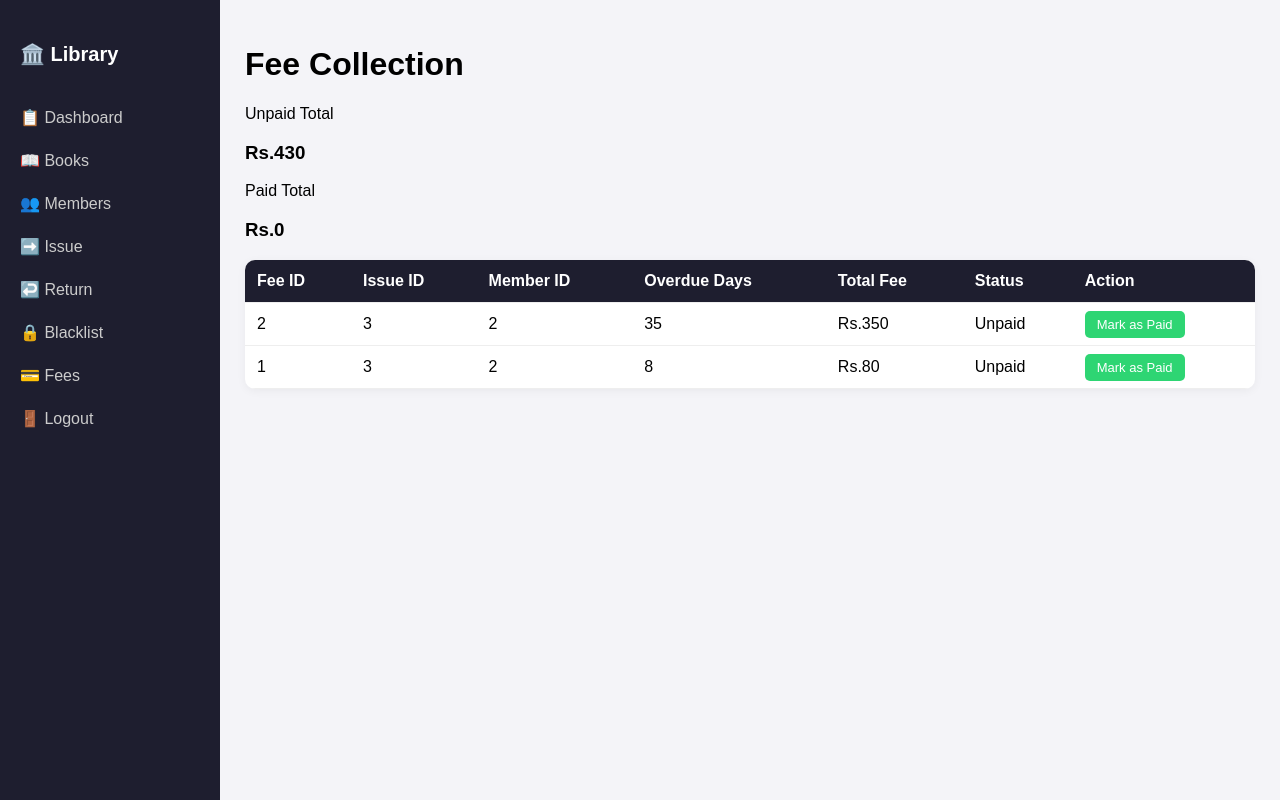
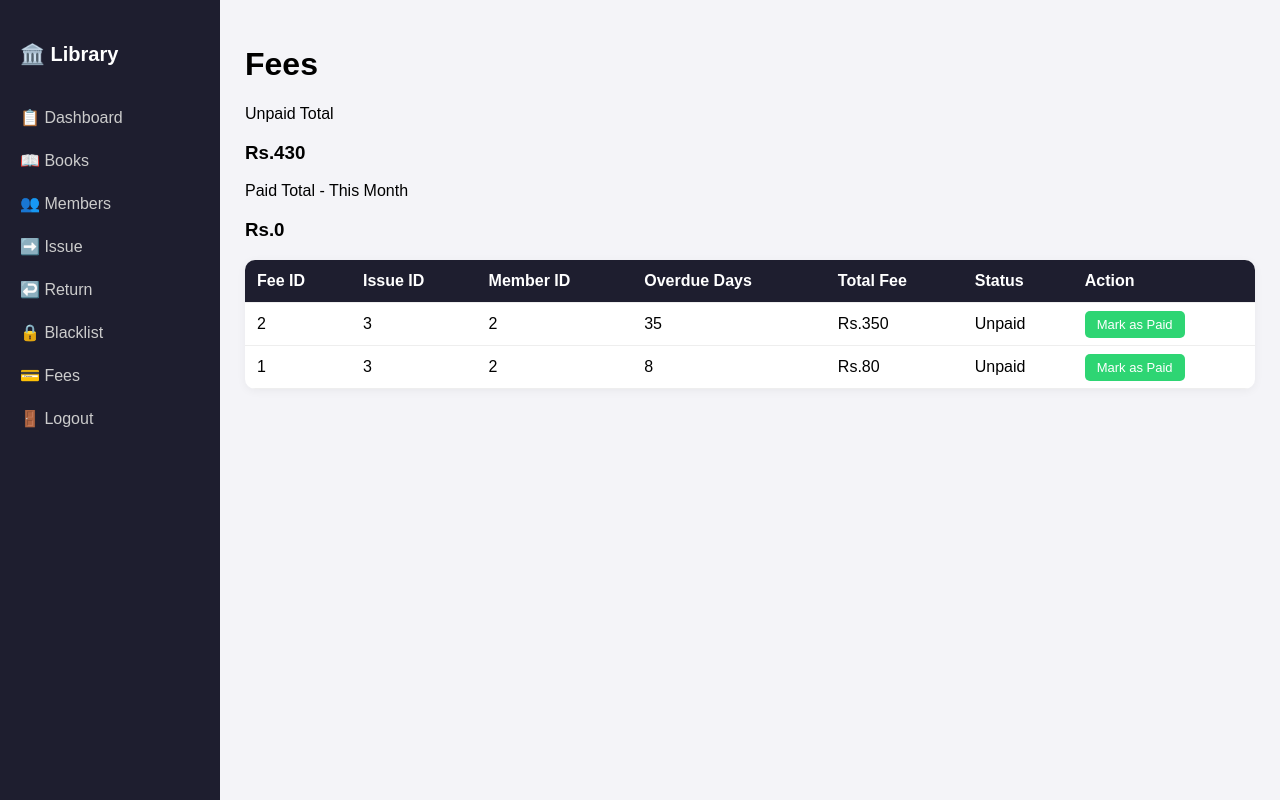
Before and after one commit to Devinfrfr/Smart-library-management-system, a PHP site: page /fees.php in a window 1280 px wide. Run offline with PHP 8.4, Linux system fonts and the light colour scheme; the visitor is signed in with stand-in values (Sample User, id 1); data comes from the database, SQL or seed files in the repository.

Commit message:
Upadate fess.php

```diff
--- a/fees.php
+++ b/fees.php
@@ -1,4 +1,10 @@
 <?php
+
+// fees.php — Fee Collection
+// * Members with an unpaid fee older than 30 days are auto-blocked.
+// * Marking a member's last unpaid fee as Paid auto-unblocks them.
+
+
 include "includes/db_connect.php";
 
 if (!isset($_SESSION['admin'])) {
@@ -6,48 +12,91 @@ if (!isset($_SESSION['admin'])) {
     exit();
 }
 
+// Auto-block members with an unpaid fee older than 30 days.
+mysqli_query(
+    $conn,
+    "UPDATE members SET status = 'Blocked'
+     WHERE member_id IN (
+         SELECT member_id FROM fees
+         WHERE status = 'Unpaid'
+           AND DATEDIFF(CURDATE(), (SELECT issue_date FROM issued_books WHERE issue_id = fees.issue_id)) > 30
+     )"
+);
+
+// ------------------------------------------------------------------
+// Mark one fee as Paid (and unblock the member if nothing is unpaid)
+// ------------------------------------------------------------------
 if (isset($_GET['clear'])) {
     $id = $_GET['clear'];
-    mysqli_query($conn, "UPDATE fees SET status='Paid' WHERE fee_id=$id");
+
+    mysqli_query($conn, "UPDATE fees SET status = 'Paid', cleared_date = CURDATE() WHERE fee_id = $id");
+
+    $fee_data = mysqli_fetch_assoc(mysqli_query($conn, "SELECT * FROM fees WHERE fee_id = $id"));
+
+    $unpaid_check = mysqli_query(
+        $conn,
+        "SELECT * FROM fees WHERE member_id = " . $fee_data['member_id'] . " AND status = 'Unpaid'"
+    );
+
+    if (mysqli_num_rows($unpaid_check) == 0) {
+        mysqli_query(
+            $conn,
+            "UPDATE members SET status = 'Active' WHERE member_id = " . $fee_data['member_id']
+        );
+    }
+
     header("Location: fees.php");
     exit();
 }
 ?>
-
 <!DOCTYPE html>
-<html>
+<html lang="en">
 <head>
+    <meta charset="UTF-8">
     <title>Fee Collection</title>
     <link rel="stylesheet" href="css/style.css">
 </head>
-
 <body class="other-bg">
 
     <?php include "includes/sidebar.php"; ?>
 
-    <div class="main">
-        <h1>Fee Collection</h1>
+    <div class="main main-staff">
+
+
+            <h1>Fees</h1>
+
+
 
         <?php
-        $get_unpaid = mysqli_query($conn, "SELECT SUM(total_fee) FROM fees WHERE status='Unpaid'");
-        $unpaid_row = mysqli_fetch_row($get_unpaid);
+        // Summary cards.
+        $unpaid_row = mysqli_fetch_row(mysqli_query($conn, "SELECT SUM(total_fee) FROM fees WHERE status = 'Unpaid'"));
         $unpaid_total = $unpaid_row[0];
         if ($unpaid_total == "") {
             $unpaid_total = 0;
         }
 
-        $get_paid = mysqli_query($conn, "SELECT SUM(total_fee) FROM fees WHERE status='Paid'");
-        $paid_row = mysqli_fetch_row($get_paid);
+        $paid_row = mysqli_fetch_row(
+            mysqli_query(
+                $conn,
+                "SELECT SUM(total_fee) FROM fees
+                 WHERE status = 'Paid'
+                   AND MONTH(cleared_date) = MONTH(CURDATE())
+                   AND YEAR(cleared_date)  = YEAR(CURDATE())"
+            )
+        );
         $paid_total = $paid_row[0];
         if ($paid_total == "") {
             $paid_total = 0;
         }
 
-        echo "<div class='cards'>";
-        echo "<div class='black-card'><p>Unpaid Total</p><h3>Rs.$unpaid_total</h3></div>";
-        echo "<div class='black-card'><p>Paid Total</p><h3>Rs.$paid_total</h3></div>";
-        echo "</div>";
+        echo "<div class='cards'>"
+            . "<div class='black-card'><p>Unpaid Total</p><h3>Rs.$unpaid_total</h3></div>"
+            . "<div class='black-card'><p>Paid Total - This Month</p><h3>Rs.$paid_total</h3></div>"
+            . "</div>";
         ?>
+
+        <div class="blob-bg">
+            <div class="box">
 
                 <table>
                     <tr>
@@ -64,14 +113,14 @@ if (isset($_GET['clear'])) {
                     $all_fees = mysqli_query($conn, "SELECT * FROM fees ORDER BY fee_id DESC");
 
                     while ($fee = mysqli_fetch_assoc($all_fees)) {
-                echo "<tr>";
-                echo "<td>" . $fee['fee_id'] . "</td>";
-                echo "<td>" . $fee['issue_id'] . "</td>";
-                echo "<td>" . $fee['member_id'] . "</td>";
-                echo "<td>" . $fee['overdue_days'] . "</td>";
-                echo "<td>Rs." . $fee['total_fee'] . "</td>";
-                echo "<td>" . $fee['status'] . "</td>";
-                echo "<td>";
+                        echo "<tr>"
+                            . "<td>" . $fee['fee_id']       . "</td>"
+                            . "<td>" . $fee['issue_id']     . "</td>"
+                            . "<td>" . $fee['member_id']    . "</td>"
+                            . "<td>" . $fee['overdue_days'] . "</td>"
+                            . "<td>Rs." . $fee['total_fee'] . "</td>"
+                            . "<td>" . $fee['status']       . "</td>"
+                            . "<td>";
 
                         if ($fee['status'] == 'Unpaid') {
                             echo "<a href='fees.php?clear=" . $fee['fee_id'] . "' class='btn btn-add'>Mark as Paid</a>";
@@ -79,11 +128,13 @@ if (isset($_GET['clear'])) {
                             echo "Cleared";
                         }
 
-                echo "</td>";
-                echo "</tr>";
+                        echo "</td></tr>";
                     }
                     ?>
                 </table>
+
+            </div>
+        </div>
     </div>
 
 </body>
```
Lines whose indentation alone changed are shown as unchanged.
